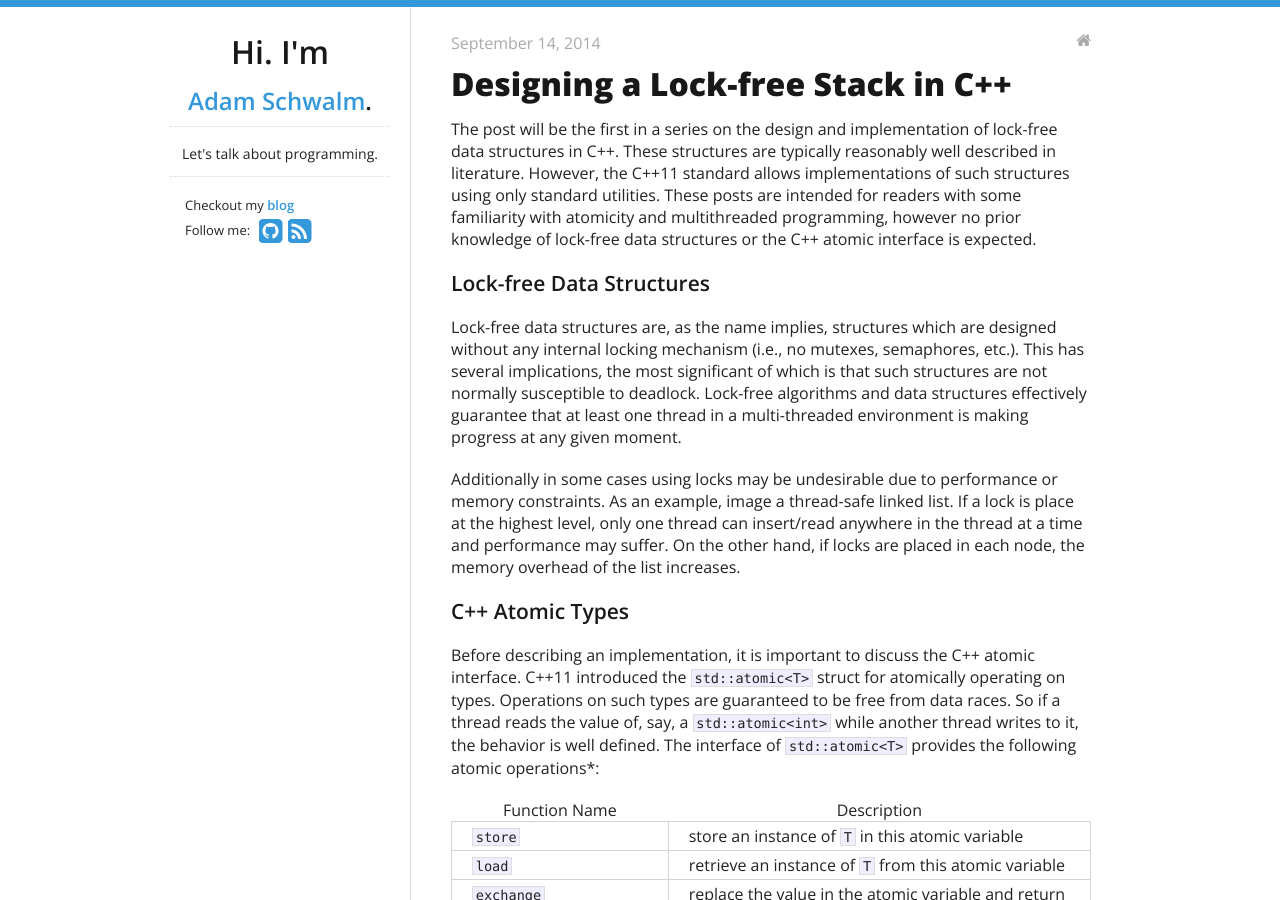
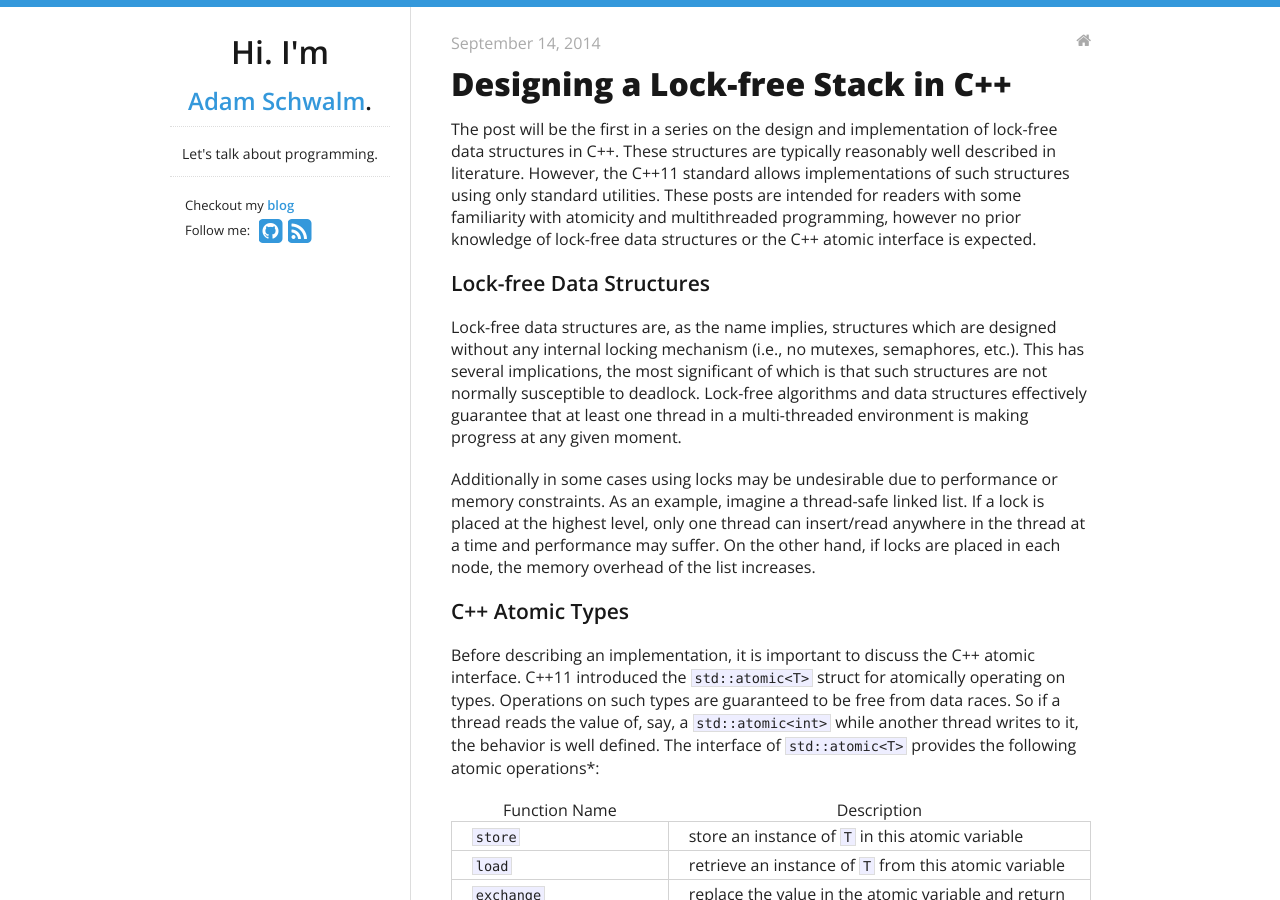
Before and after one commit to ALSchwalm/ALSchwalm.github.io, a Jekyll site: the page built from _posts/2014-9-14-Lockless-Stack.md, in a window 1280 px wide and 900 px high. Built offline with Jekyll 4.4.1, drawn with Linux system fonts in a browser that asks for light colours; nearby versions of some CDN libraries.

Commit message:
Fix typos

```diff
--- a/_posts/2014-9-14-Lockless-Stack.md
+++ b/_posts/2014-9-14-Lockless-Stack.md
@@ -12,7 +12,7 @@ The post will be the first in a series on the design and implementation of lock-
 
 Lock-free data structures are, as the name implies, structures which are designed without any internal locking mechanism (i.e., no mutexes, semaphores, etc.). This has several implications, the most significant of which is that such structures are not normally susceptible to deadlock. Lock-free algorithms and data structures effectively guarantee that at least one thread in a multi-threaded environment is making progress at any given moment.
 
-Additionally in some cases using locks may be undesirable due to performance or memory constraints. As an example, image a thread-safe linked list. If a lock is place at the highest level, only one thread can insert/read anywhere in the thread at a time and performance may suffer. On the other hand, if locks are placed in each node, the memory overhead of the list increases.
+Additionally in some cases using locks may be undesirable due to performance or memory constraints. As an example, imagine a thread-safe linked list. If a lock is placed at the highest level, only one thread can insert/read anywhere in the thread at a time and performance may suffer. On the other hand, if locks are placed in each node, the memory overhead of the list increases.
 
 ###C++ Atomic Types
 
```
